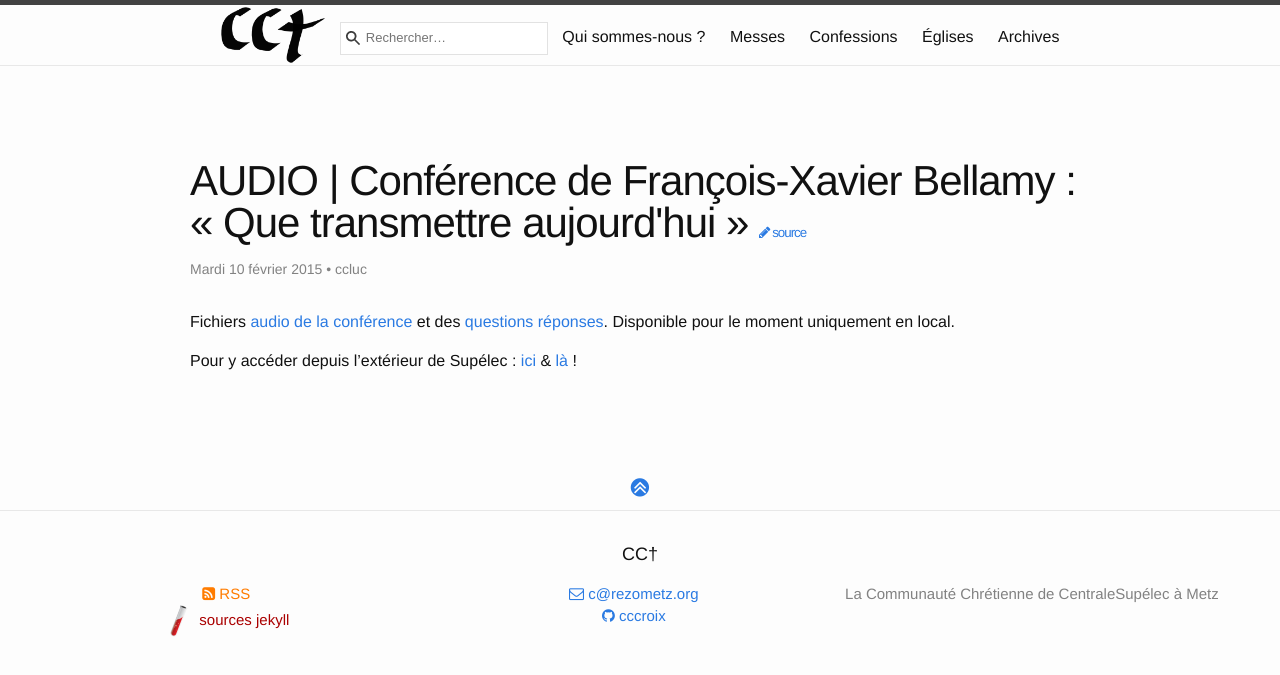
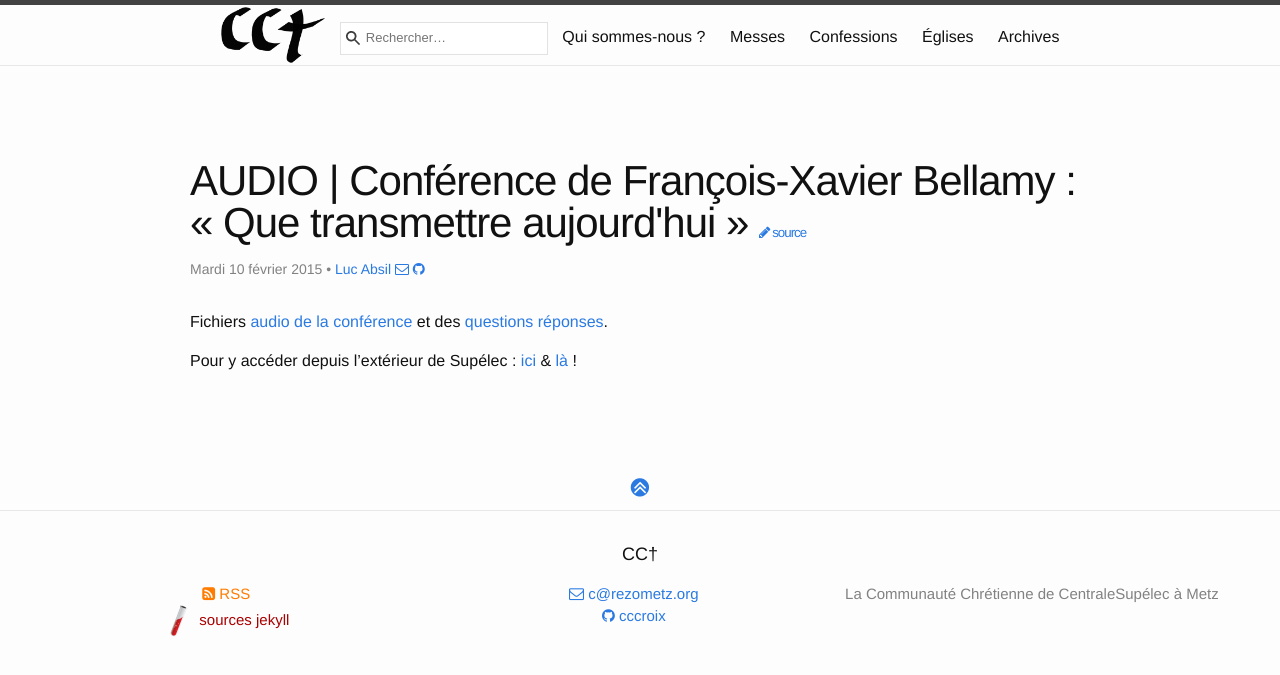
Before and after one commit to cccroix/cccroix.github.io, a Jekyll site: the page built from _posts/2015-02-10-audio-conference-de-francois-xavier-bellamy-que-transmettre-aujourdhui.markdown, in a window 1280 px wide. Shown: the top 675 px of the page. Built offline with Jekyll 4.4.1, drawn with Linux system fonts in a browser that asks for light colours.

Commit message:
Correction texte contradictoire
Post : 2015-02-10-audio-conference-de-francois-xavier-bellamy-que-transmettre-aujourdhui.markdown

```diff
--- a/_posts/2015-02-10-audio-conference-de-francois-xavier-bellamy-que-transmettre-aujourdhui.markdown
+++ b/_posts/2015-02-10-audio-conference-de-francois-xavier-bellamy-que-transmettre-aujourdhui.markdown
@@ -1,5 +1,5 @@
 ---
-author: ccluc
+author: luc
 comments: false
 date: 2015-02-10 21:01:59+00:00
 layout: post
@@ -13,6 +13,6 @@ tags:
 - Mis en avant
 ---
 
-Fichiers [audio de la conférence](ftp://rez@lgdubois.rez/cc/conf2.ogg) et des [questions réponses](ftp://rez@lgdubois.rez/cc/conf1.ogg). Disponible pour le moment uniquement en local.
+Fichiers [audio de la conférence](ftp://rez@lgdubois.rez/cc/conf2.ogg) et des [questions réponses](ftp://rez@lgdubois.rez/cc/conf1.ogg).
 
 Pour y accéder depuis l'extérieur de Supélec : [ici](https://www.dropbox.com/s/ql6guzk946lsrfq/Enregistrement%20audio%202015-02-05%2021-52-15.mp3) & [là](https://www.dropbox.com/s/6tptnsxit2rr44o/Enregistrement%20audio%202015-02-05%2020-40-20.mp3) !
```
